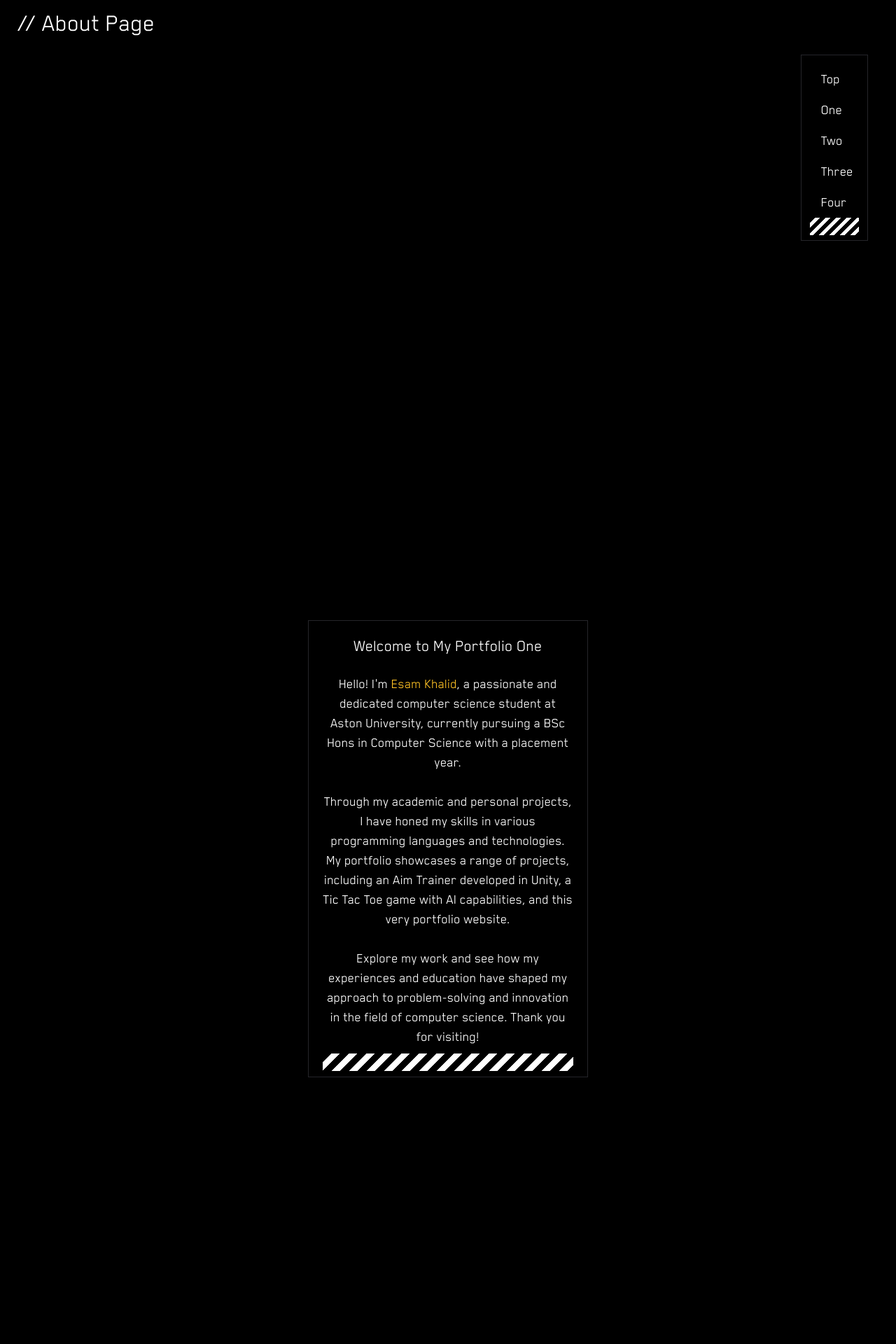
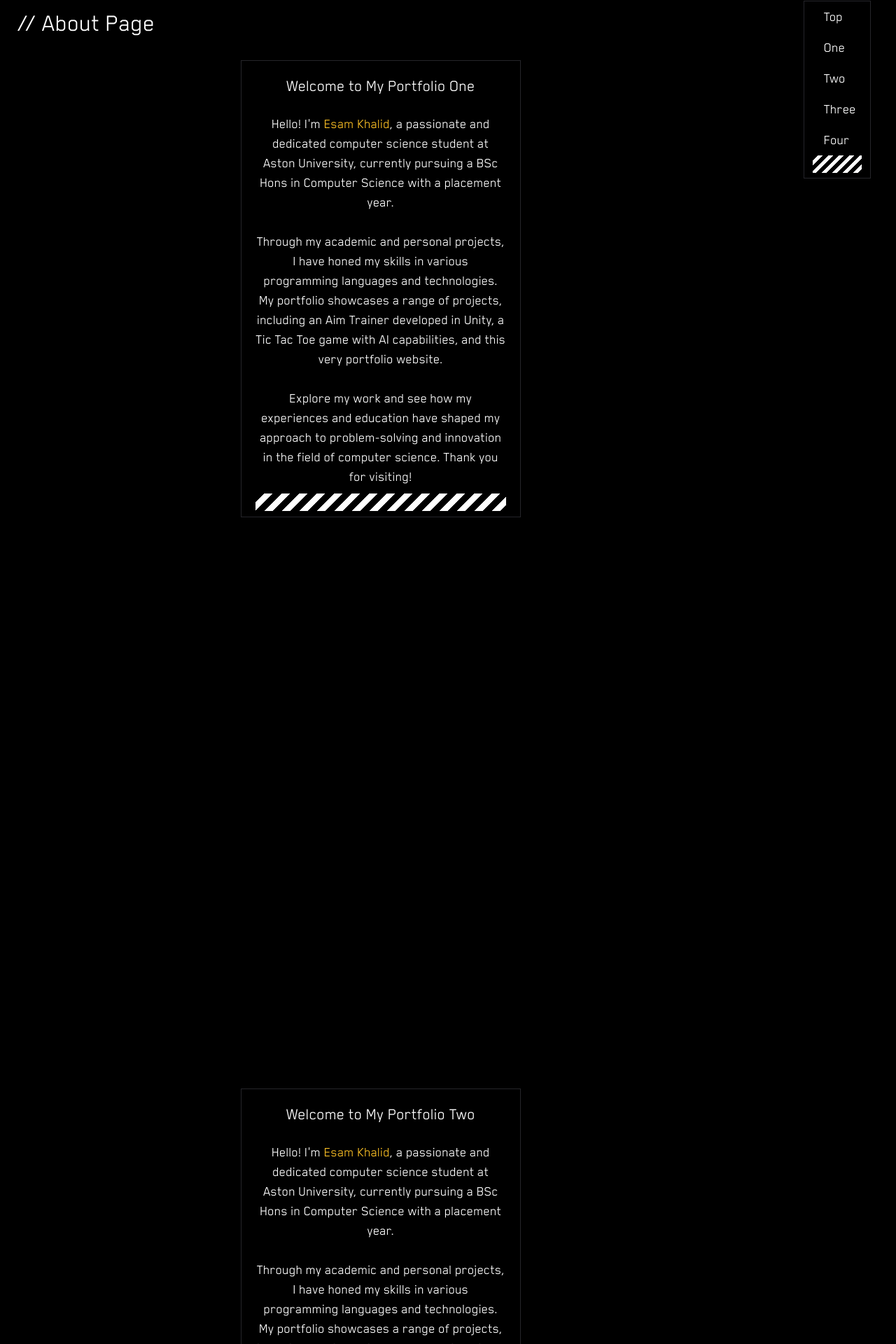
Before and after one commit to EsamKhalid/portfolio-website-v2, a Next.js app: page /AboutPage in a window 1280 px wide. Shown: the part 115-2035 px from the top of the page at 70% size. Built offline with nearby package versions, Linux system fonts and the light colour scheme.

Commit message:
Made about page more responsive

```diff
--- a/app/AboutPage/page.tsx
+++ b/app/AboutPage/page.tsx
@@ -20,11 +20,105 @@ export default function page() {
   return (
     <>
       <NavBar />
-      <div className="px-[25px] pt-[15px] overflow-hidden">
-        <h1 id="top" className="text-4xl pb-[25px]">
-          // About Page
-        </h1>
-        <div className="flex justify-center right-10 fixed ">
+      <div className="inline-flex justify-between w-full overflow-hidden">
+        <div className="px-[25px] pt-[15px] w-full sm:w-[85%]">
+          <h1 id="top" className="text-4xl pb-[25px]">
+            // About Page
+          </h1>
+
+          <SectionBorderLines className="">
+            <h1 id="One" className="text-2xl text-center">
+              Welcome to My Portfolio One
+            </h1>
+            <br />
+            <p className="text-xl text-center">
+              Hello! I'm <span className="text-cybpnk-ylw2">Esam Khalid</span>
+              , a passionate and dedicated computer science student at Aston
+              University, currently pursuing a BSc Hons in Computer Science with
+              a placement year.
+              <br />
+              <br /> Through my academic and personal projects, I have honed my
+              skills in various programming languages and technologies. My
+              portfolio showcases a range of projects, including an Aim Trainer
+              developed in Unity, a Tic Tac Toe game with AI capabilities, and
+              this very portfolio website.
+              <br />
+              <br /> Explore my work and see how my experiences and education
+              have shaped my approach to problem-solving and innovation in the
+              field of computer science. Thank you for visiting!
+            </p>
+          </SectionBorderLines>
+          <div className="h-[100vh]"></div>
+          <SectionBorderLines className="">
+            <h1 id="Two" className="text-2xl text-center">
+              Welcome to My Portfolio Two
+            </h1>
+            <br />
+            <p className="text-xl text-center">
+              Hello! I'm <span className="text-cybpnk-ylw2">Esam Khalid</span>
+              , a passionate and dedicated computer science student at Aston
+              University, currently pursuing a BSc Hons in Computer Science with
+              a placement year.
+              <br />
+              <br /> Through my academic and personal projects, I have honed my
+              skills in various programming languages and technologies. My
+              portfolio showcases a range of projects, including an Aim Trainer
+              developed in Unity, a Tic Tac Toe game with AI capabilities, and
+              this very portfolio website.
+              <br />
+              <br /> Explore my work and see how my experiences and education
+              have shaped my approach to problem-solving and innovation in the
+              field of computer science. Thank you for visiting!
+            </p>
+          </SectionBorderLines>
+          <div className="h-[100vh]"></div>
+          <SectionBorderLines className="">
+            <h1 id="Three" className="text-2xl text-center">
+              Welcome to My Portfolio Three
+            </h1>
+            <br />
+            <p className="text-xl text-center">
+              Hello! I'm <span className="text-cybpnk-ylw2">Esam Khalid</span>
+              , a passionate and dedicated computer science student at Aston
+              University, currently pursuing a BSc Hons in Computer Science with
+              a placement year.
+              <br />
+              <br /> Through my academic and personal projects, I have honed my
+              skills in various programming languages and technologies. My
+              portfolio showcases a range of projects, including an Aim Trainer
+              developed in Unity, a Tic Tac Toe game with AI capabilities, and
+              this very portfolio website.
+              <br />
+              <br /> Explore my work and see how my experiences and education
+              have shaped my approach to problem-solving and innovation in the
+              field of computer science. Thank you for visiting!
+            </p>
+          </SectionBorderLines>
+          <div className="h-[100vh]"></div>
+          <SectionBorderLines className="">
+            <h1 id="Four" className="text-2xl text-center">
+              Welcome to My Portfolio Four
+            </h1>
+            <br />
+            <p className="text-xl text-center">
+              Hello! I'm <span className="text-cybpnk-ylw2">Esam Khalid</span>
+              , a passionate and dedicated computer science student at Aston
+              University, currently pursuing a BSc Hons in Computer Science with
+              a placement year.
+              <br />
+              <br /> Through my academic and personal projects, I have honed my
+              skills in various programming languages and technologies. My
+              portfolio showcases a range of projects, including an Aim Trainer
+              developed in Unity, a Tic Tac Toe game with AI capabilities, and
+              this very portfolio website.
+              <br />
+              <br /> Explore my work and see how my experiences and education
+              have shaped my approach to problem-solving and innovation in the
+              field of computer science. Thank you for visiting!
+            </p>
+          </SectionBorderLines>
+        </div>
+        <div className="flex justify-center fixed sm:right-0 sm:top-0 sm:mt-24  md:top-5 md:right-9">
           <SectionNavigation
             Value0={"Top"}
             Value1={"One"}
@@ -33,99 +127,6 @@ export default function page() {
             Value4={"Four"}
           />
         </div>
-
-        <div className="h-[100vh]"></div>
-        <SectionBorderLines>
-          <h1 id="One" className="text-2xl text-center">
-            Welcome to My Portfolio One
-          </h1>
-          <br />
-          <p className="text-xl text-center">
-            Hello! I'm <span className="text-cybpnk-ylw2">Esam Khalid</span>
-            , a passionate and dedicated computer science student at Aston
-            University, currently pursuing a BSc Hons in Computer Science with a
-            placement year.
-            <br />
-            <br /> Through my academic and personal projects, I have honed my
-            skills in various programming languages and technologies. My
-            portfolio showcases a range of projects, including an Aim Trainer
-            developed in Unity, a Tic Tac Toe game with AI capabilities, and
-            this very portfolio website.
-            <br />
-            <br /> Explore my work and see how my experiences and education have
-            shaped my approach to problem-solving and innovation in the field of
-            computer science. Thank you for visiting!
-          </p>
-        </SectionBorderLines>
-        <div className="h-[100vh]"></div>
-        <SectionBorderLines>
-          <h1 id="Two" className="text-2xl text-center">
-            Welcome to My Portfolio Two
-          </h1>
-          <br />
-          <p className="text-xl text-center">
-            Hello! I'm <span className="text-cybpnk-ylw2">Esam Khalid</span>
-            , a passionate and dedicated computer science student at Aston
-            University, currently pursuing a BSc Hons in Computer Science with a
-            placement year.
-            <br />
-            <br /> Through my academic and personal projects, I have honed my
-            skills in various programming languages and technologies. My
-            portfolio showcases a range of projects, including an Aim Trainer
-            developed in Unity, a Tic Tac Toe game with AI capabilities, and
-            this very portfolio website.
-            <br />
-            <br /> Explore my work and see how my experiences and education have
-            shaped my approach to problem-solving and innovation in the field of
-            computer science. Thank you for visiting!
-          </p>
-        </SectionBorderLines>
-        <div className="h-[100vh]"></div>
-        <SectionBorderLines>
-          <h1 id="Three" className="text-2xl text-center">
-            Welcome to My Portfolio Three
-          </h1>
-          <br />
-          <p className="text-xl text-center">
-            Hello! I'm <span className="text-cybpnk-ylw2">Esam Khalid</span>
-            , a passionate and dedicated computer science student at Aston
-            University, currently pursuing a BSc Hons in Computer Science with a
-            placement year.
-            <br />
-            <br /> Through my academic and personal projects, I have honed my
-            skills in various programming languages and technologies. My
-            portfolio showcases a range of projects, including an Aim Trainer
-            developed in Unity, a Tic Tac Toe game with AI capabilities, and
-            this very portfolio website.
-            <br />
-            <br /> Explore my work and see how my experiences and education have
-            shaped my approach to problem-solving and innovation in the field of
-            computer science. Thank you for visiting!
-          </p>
-        </SectionBorderLines>
-        <div className="h-[100vh]"></div>
-        <SectionBorderLines>
-          <h1 id="Four" className="text-2xl text-center">
-            Welcome to My Portfolio Four
-          </h1>
-          <br />
-          <p className="text-xl text-center">
-            Hello! I'm <span className="text-cybpnk-ylw2">Esam Khalid</span>
-            , a passionate and dedicated computer science student at Aston
-            University, currently pursuing a BSc Hons in Computer Science with a
-            placement year.
-            <br />
-            <br /> Through my academic and personal projects, I have honed my
-            skills in various programming languages and technologies. My
-            portfolio showcases a range of projects, including an Aim Trainer
-            developed in Unity, a Tic Tac Toe game with AI capabilities, and
-            this very portfolio website.
-            <br />
-            <br /> Explore my work and see how my experiences and education have
-            shaped my approach to problem-solving and innovation in the field of
-            computer science. Thank you for visiting!
-          </p>
-        </SectionBorderLines>
       </div>
     </>
   );
--- a/components/SectionNavigation/SectionNavigation.tsx
+++ b/components/SectionNavigation/SectionNavigation.tsx
@@ -29,8 +29,8 @@ export default function SectionNavigation({
 
   return (
     <>
-      <div className="inline-block">
-        <nav className="inline-block justify-evenly border border-cybpnk-brdr [&_h1]:text-xl p-3">
+      <div className="hidden sm:flex">
+        <nav className="inline-block w-fit h-fit justify-evenly border border-cybpnk-brdr [&_h1]:text-xl sm:pt-0 p-3">
           <NavElement Value1={Value0} />
           <NavElement Value1={Value1} />
           <NavElement Value1={Value2} />
```
